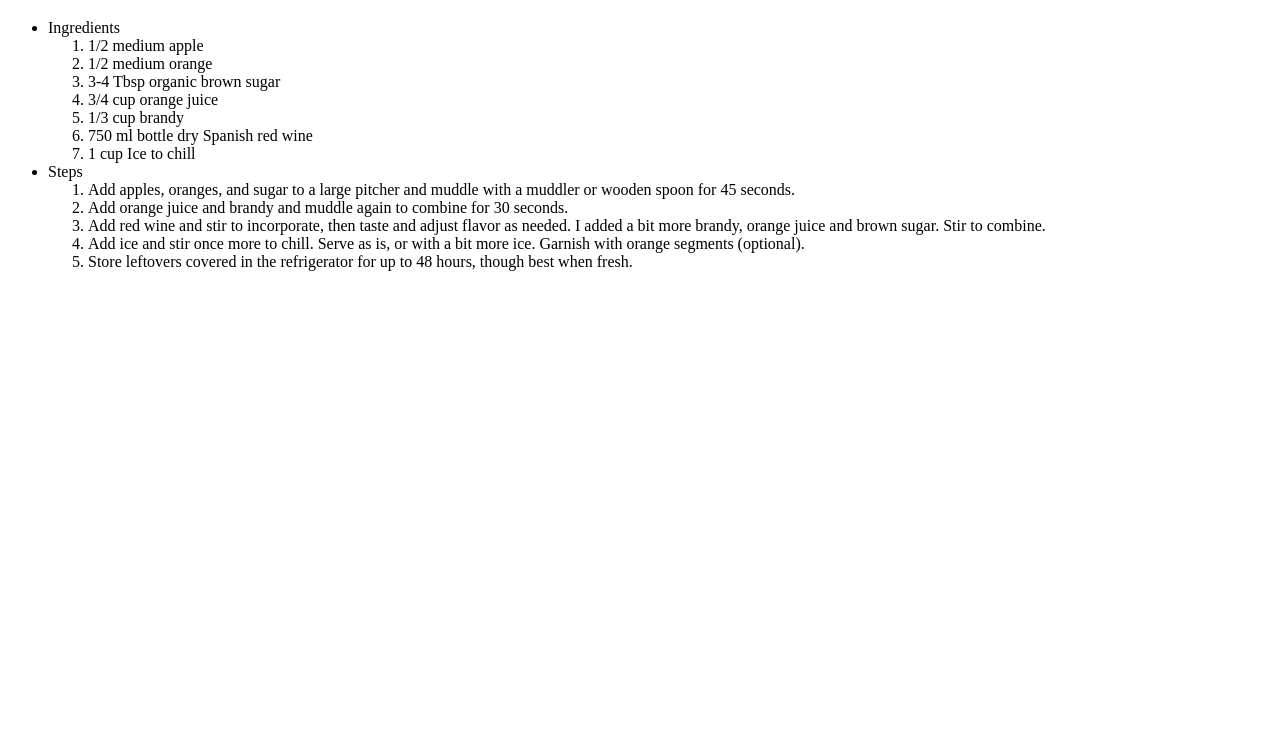
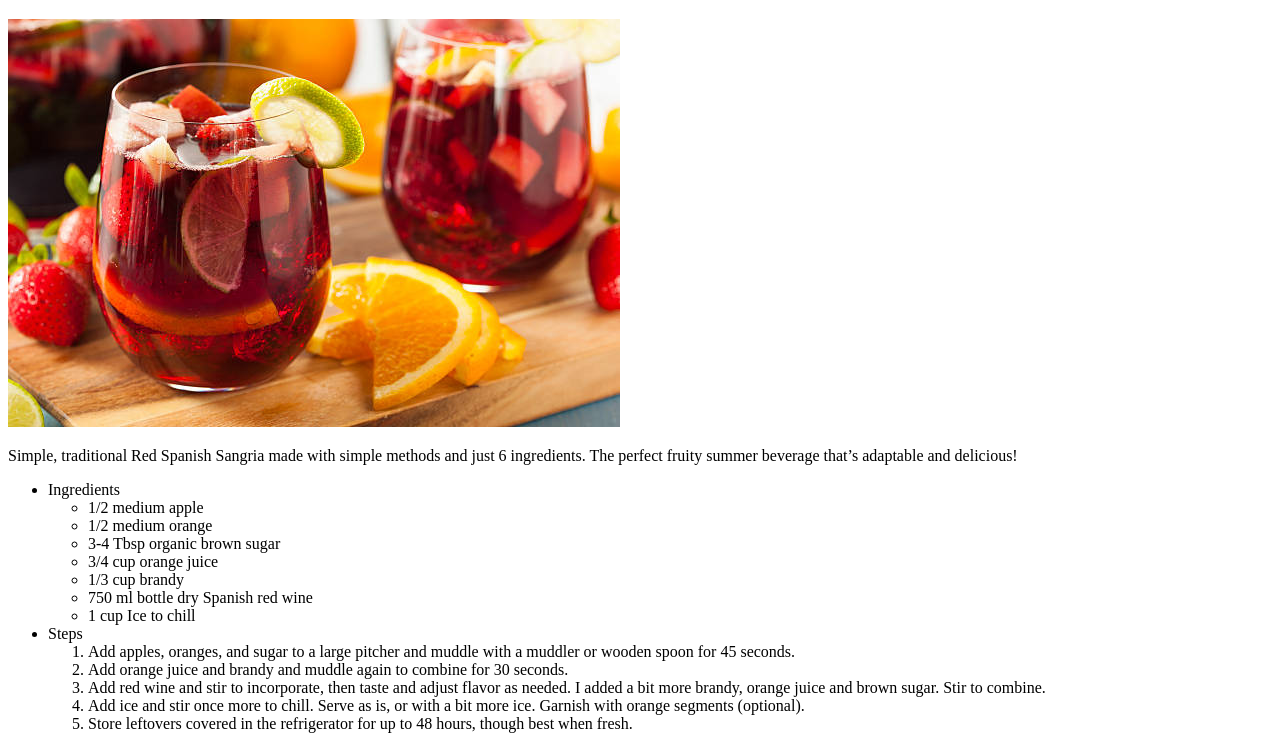
Before and after one commit to ingridesuper/odin-recipes, a plain HTML site: page recipes/sangria.html in a window 1280 px wide. Shown: the part 61-810 px from the top of the page. Drawn offline with Linux system fonts and the light colour scheme.

Commit message:
Uploaded Sangria picture

```diff
--- a/recipes/sangria.html
+++ b/recipes/sangria.html
@@ -5,9 +5,11 @@
     </head>
     <body>
         <h1>Sangria Recipe</h1>
+        <img src="../pictures/sangria_pic.jpg">
+        <p>Simple, traditional Red Spanish Sangria made with simple methods and just 6 ingredients. The perfect fruity summer beverage that’s adaptable and delicious!</p>
         <ul>
             <li>Ingredients
-                <ol>
+                <ul>
                     <li>1/2 medium apple </li>
                     <li>1/2 medium orange</li>
                     <li>3-4 Tbsp organic brown sugar </li>
@@ -16,7 +18,7 @@
                     <li>750 ml bottle dry Spanish red wine</li>
                     <li>1 cup Ice to chill</li>
 
-                </ol>
+                </ul>
                 </li>
             <li>Steps
                 <ol>
```
Also changed, not shown: pictures/sangria_pic.jpg (added).
